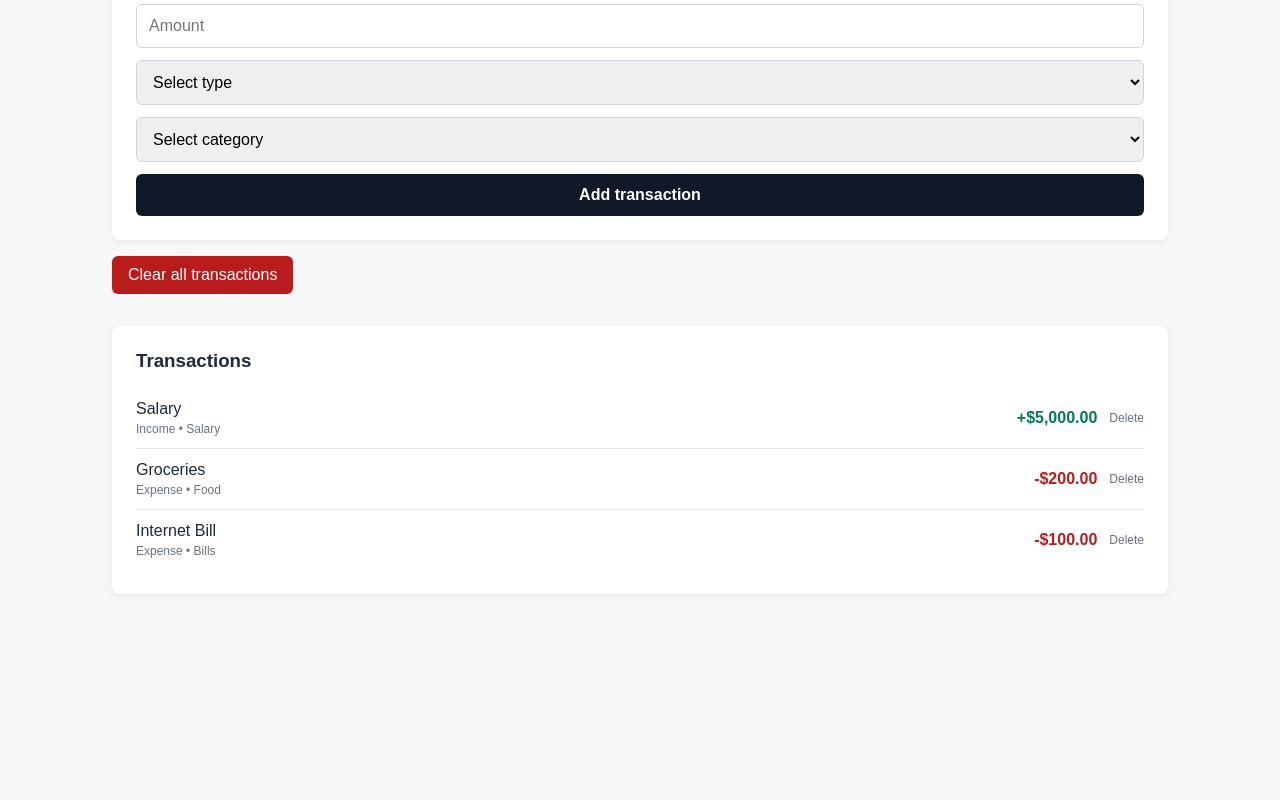
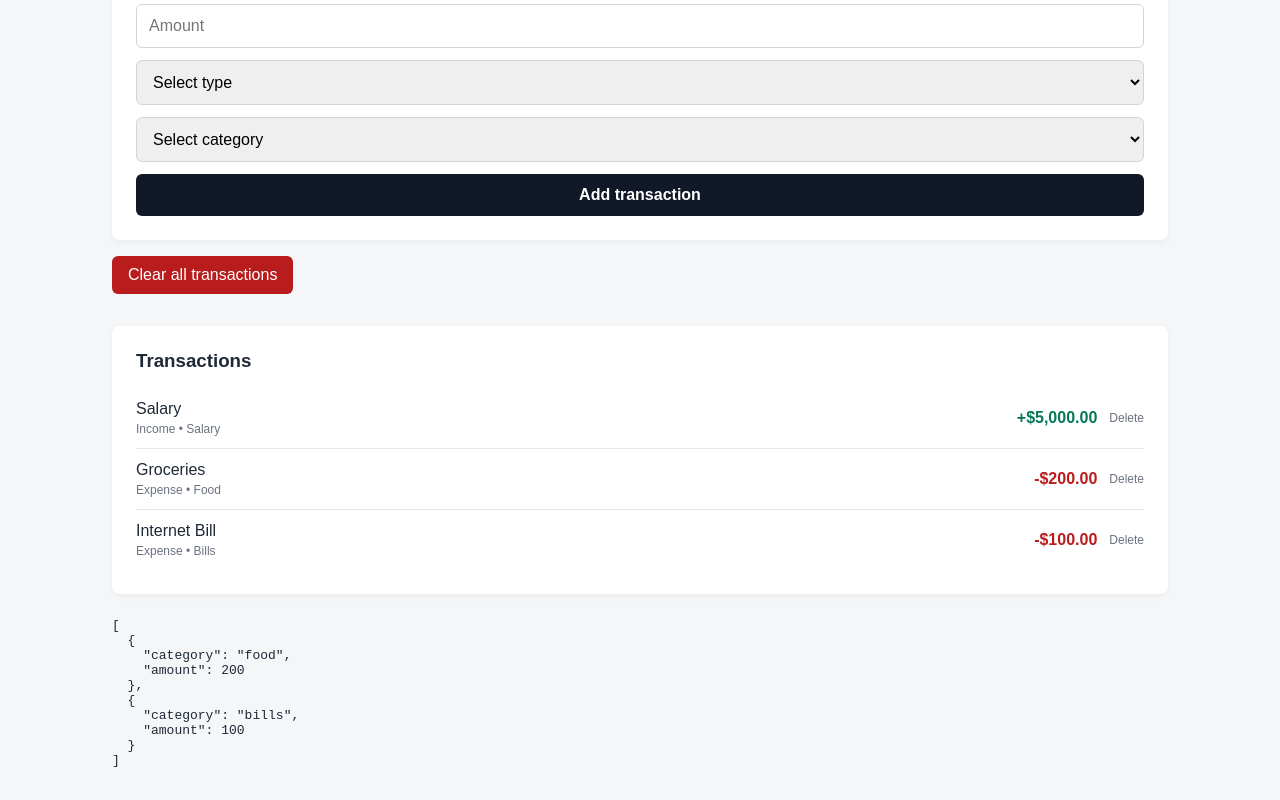
Before and after one commit to CaceresEly/MoneyBoard, a React (Vite) app: page / in a window 1280 px wide. Shown: the part 399-1199 px from the top of the page. Before the commit the page ends 1025 px from the top, so only its background shows below. Built offline with nearby package versions, Linux system fonts and the light colour scheme.

Commit message:
feat: group expenses by category for chart data

```diff
--- a/src/pages/Dashboard.jsx
+++ b/src/pages/Dashboard.jsx
@@ -34,6 +34,29 @@ function Dashboard() {
     { id: 2, title: 'Expenses', amount: expenses },
     { id: 3, title: 'Balance', amount: balance },
   ]
+
+  // 🔥 NOVO: agrupar despesas por categoria
+  const expensesByCategory = transactions
+    .filter((transaction) => transaction.type === 'expense')
+    .reduce((acc, transaction) => {
+      const category = transaction.category || 'other'
+
+      if (!acc[category]) {
+        acc[category] = 0
+      }
+
+      acc[category] += transaction.amount
+
+      return acc
+    }, {})
+
+  // transformar em array (pronto para gráfico)
+  const chartData = Object.entries(expensesByCategory).map(
+    ([category, amount]) => ({
+      category,
+      amount,
+    })
+  )
 
   function handleAddTransaction(newTransaction) {
     setTransactions((currentTransactions) => [
@@ -79,6 +102,11 @@ function Dashboard() {
         transactions={transactions}
         onDeleteTransaction={handleDeleteTransaction}
       />
+
+      {/* 👇 temporário só pra debug */}
+      <pre style={{ marginTop: '24px' }}>
+        {JSON.stringify(chartData, null, 2)}
+      </pre>
     </section>
   )
 }
```
